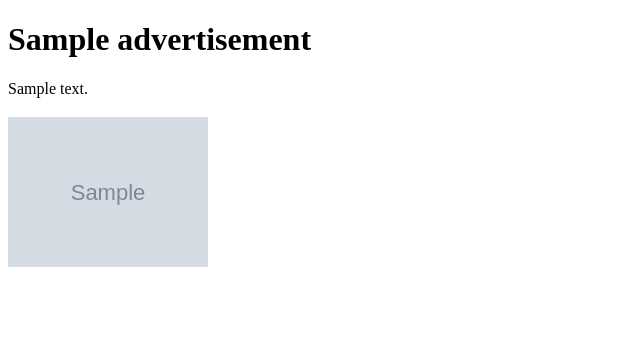
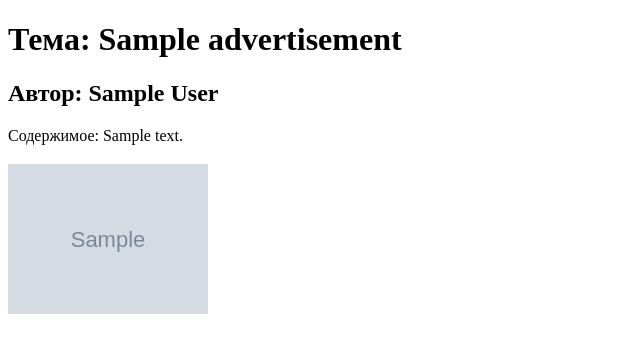
Before and after one commit to trast2801/bulletin-board, a Django app: template urban_project/board/templates/board/advertisement_detail.html in a window 1280 px wide. Shown: the part 80-433 px from the top of the page, without its empty margins (0-640 px from the left). Run offline with Django 3.2, Linux system fonts and the light colour scheme; the template is opened without the code that fills it: most values are stand-ins (such as "Sample title", 1, 10 or a date in 2020); grey boxes marked "Sample" are stand-in pictures.

Commit message:
Добавлен автозаполнение автора зером, под которым он вошел на сайт. и вывод логина в форме

```diff
--- a/urban_project/board/templates/board/advertisement_detail.html
+++ b/urban_project/board/templates/board/advertisement_detail.html
@@ -1,8 +1,10 @@
 {% extends 'base.html' %}
 
 {% block content %}
-<h1>{{ advertisement.title }}</h1>
-<p>{{ advertisement.content }}</p>
+<h1>Тема: {{ advertisement.title }}</h1>
+<h2>Автор: {{ advertisement.author }}</h2>
+<p> Содержимое: {{ advertisement.content }}</p>
+
 <style>
         img {
             width: 200px; /* Укажите нужную ширину */
@@ -10,13 +12,13 @@
         }
     </style>
 <h3><img src="{{ advertisement.image.url }}"></h3>
-<!--<img src="{{ advertisement.image.path }}"></h3>-->
+
 {% if user.is_authenticated %}
-<button onclick="location.href='{% url 'board:edit_advertisement' pk=advertisement.pk %}'">Редактировать</button>
-<form method="post" action="{% url 'board:del_advertisement' pk=advertisement.pk %}" style="display:inline;">
-    {% csrf_token %}
-    <button type="submit" onclick="return confirm('Вы уверены, что хотите удалитьэту рекламу?');">Удалить</button>
-</form>
+    <button onclick="location.href='{% url 'board:edit_advertisement' pk=advertisement.pk %}'">Редактировать</button>
+    <form method="post" action="{% url 'board:del_advertisement' pk=advertisement.pk %}" style="display:inline;">
+        {% csrf_token %}
+        <button type="submit" onclick="return confirm('Вы уверены, что хотите удалитьэту рекламу?');">Удалить</button>
+    </form>
 {% endif %}
 <!--    <a href="{% url 'board:edit_advertisement' advertisement.pk %}">Edit</a>-->
 
--- a/urban_project/board/templates/board/advertisement_list.html
+++ b/urban_project/board/templates/board/advertisement_list.html
@@ -11,9 +11,12 @@
     {% for advertisement in advertisements %}
     <li>
         <a
-                href="{% url 'board:advertisement_detail' pk=advertisement.pk %}"> {{ advertisement.title }}>
+                href="{% url 'board:advertisement_detail' pk=advertisement.pk %}">
+                <h3> Автор  рекламы: {{advertisement.author.username}}</h3> Тема объявления: {{ advertisement.title }}
 
         </a>
+
+
 
     </li>
     {% endfor %}
```
Also changed, not shown: urban_project/board/views.py (+5 -3 lines).
